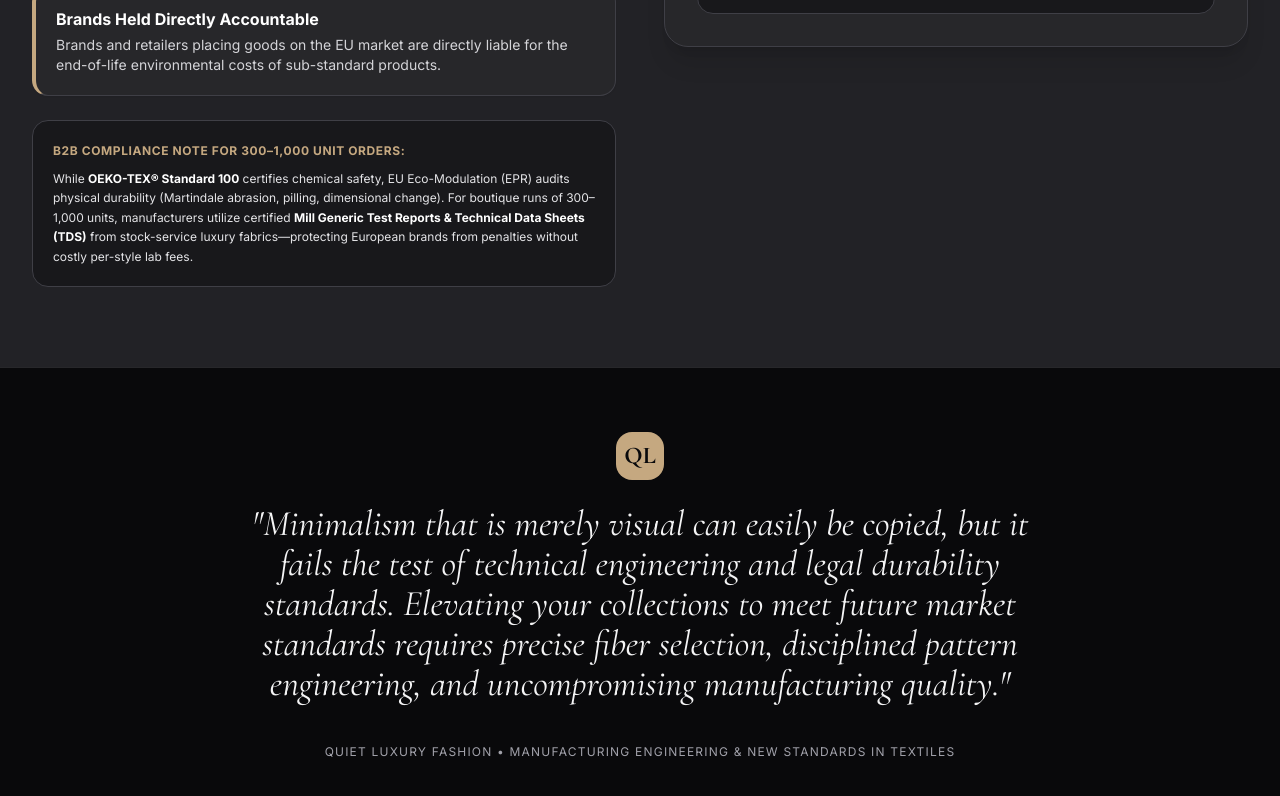
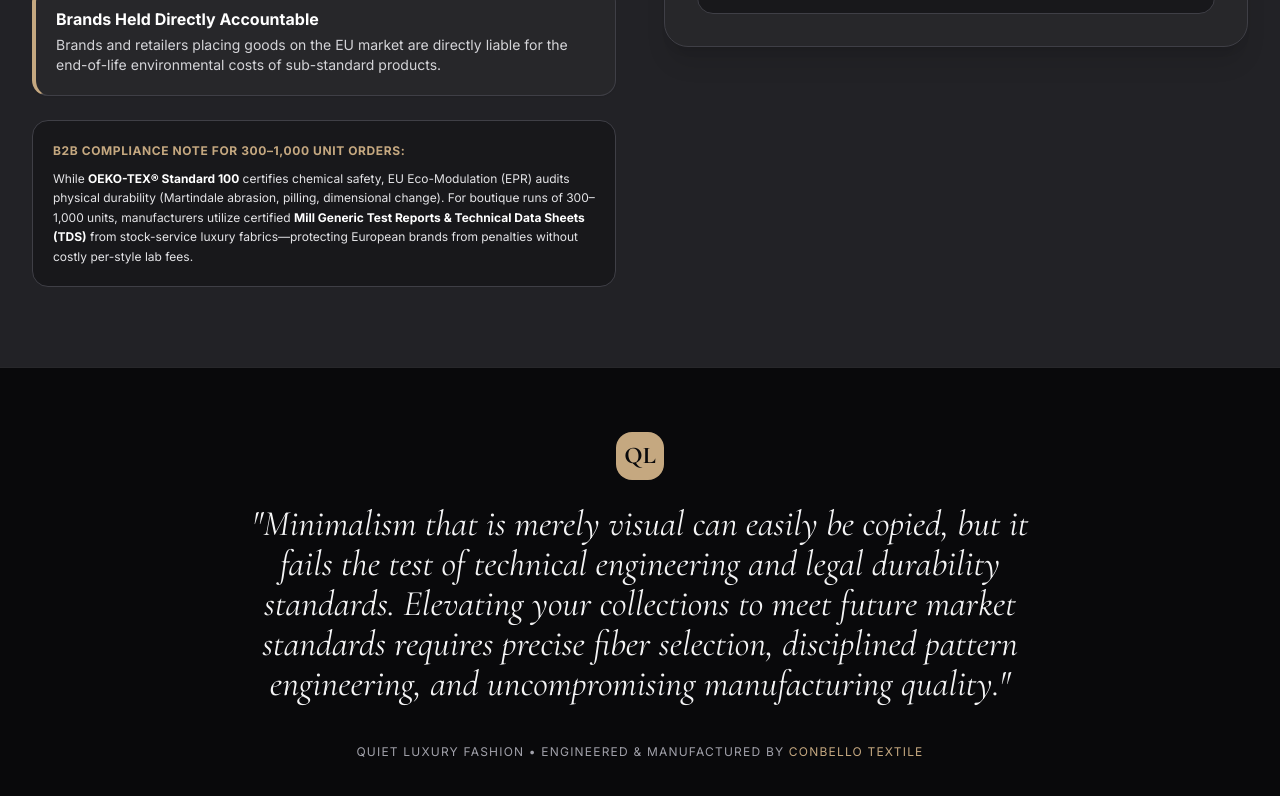
Before and after one commit to ConTexGroup/quiet-luxury-lab, a plain HTML site: page index.html in a window 1280 px wide. Shown: the part 5440-6236 px from the top of the page. Drawn offline with nearby package versions, Linux system fonts and the light colour scheme.

Commit message:
Update index.html

```diff
--- a/index.html
+++ b/index.html
@@ -814,9 +814,9 @@
             <blockquote class="serif-heading text-2xl sm:text-4xl font-medium italic text-zinc-100 leading-relaxed">
                 "Minimalism that is merely visual can easily be copied, but it fails the test of technical engineering and legal durability standards. Elevating your collections to meet future market standards requires precise fiber selection, disciplined pattern engineering, and uncompromising manufacturing quality."
             </blockquote>
-            <p class="text-xs uppercase tracking-widest text-zinc-400 pt-4">
-                Quiet Luxury Fashion • Manufacturing Engineering &amp; New Standards in Textiles
-            </p>
+<p class="text-xs uppercase tracking-widest text-zinc-400 pt-4">
+    Quiet Luxury Fashion • Engineered &amp; Manufactured by <a href="https://www.conbello.com" target="_blank" class="text-bronze hover:text-white transition-colors">Conbello Textile</a>
+</p>
         </div>
     </footer>
 
```
